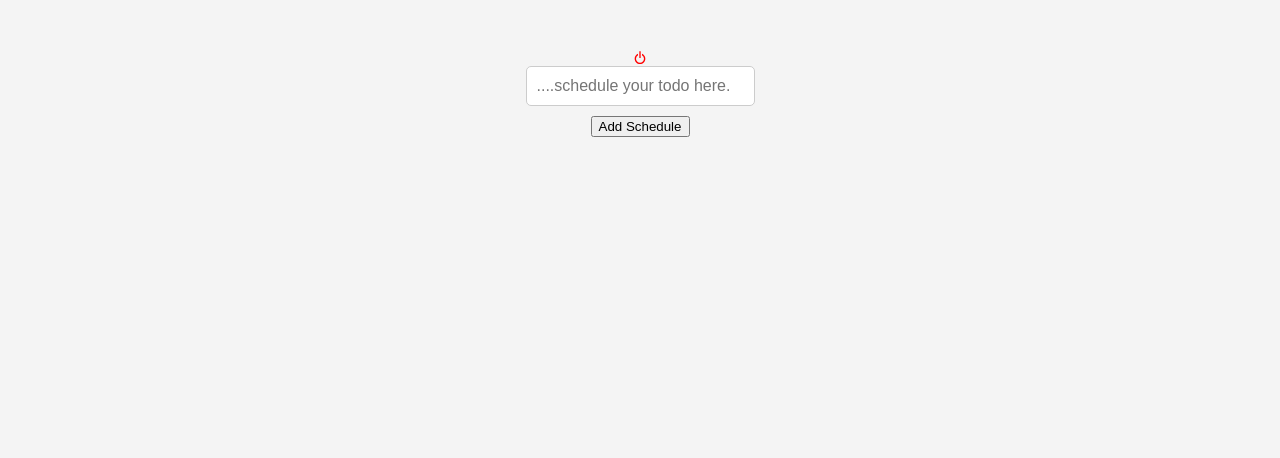
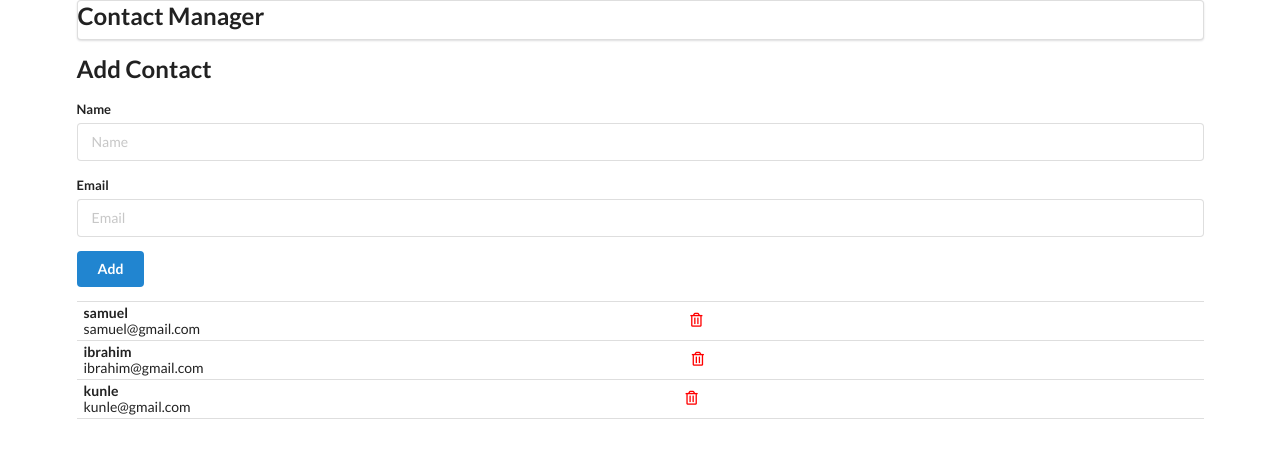
Before and after one commit to okechukwu-okolie/codingpractice-, a React (Vite) app: page /home in a window 1280 px wide. Shown: the top 458 px of the page. Built offline with nearby package versions, Linux system fonts and the light colour scheme; a web font is replaced by a local one.

Commit message:
adding to the codebase

```diff
--- a/index.html
+++ b/index.html
@@ -6,6 +6,7 @@
     <link rel="preconnect" href="https://fonts.gstatic.com" crossorigin>
     <link href="https://fonts.googleapis.com/css2?family=Imperial+Script&display=swap" rel="stylesheet">
     <link rel="icon" type="image/svg+xml" href="/vite.svg" />
+    <link rel="stylesheet" href="https://cdnjs.cloudflare.com/ajax/libs/semantic-ui/2.5.0/semantic.min.css" integrity="sha512-KXol4x3sVoO+8ZsWPFI/r5KBVB/ssCGB5tsv2nVOKwLg33wTFP3fmnXa47FdSVIshVTgsYk/1734xSk9aFIa4A==" crossorigin="anonymous" referrerpolicy="no-referrer" />
     <meta name="viewport" content="width=device-width, initial-scale=1.0" />
     <title>Vite + React</title>
   </head>
--- a/src/App.jsx
+++ b/src/App.jsx
@@ -1,22 +1,47 @@
+import Header from '../src/ReactProject/components/Header'
+import AddContact from '../src/ReactProject/components/AddContact'
+import ContactList from '../src/ReactProject/components/ContactList'
 import React,{useState} from 'react'
-import SignUp from './components/registration/signup/SignUp.jsx'
+// import SignUp from './components/registration/signup/SignUp.jsx'
 import { Router,Routes,Route } from 'react-router-dom'
-import SignIn from './components/registration/siginin/SignIn.jsx'
-import Scheduler from './components/registration/scheduler/Scheduler.jsx'
+// import SignIn from './components/registration/siginin/SignIn.jsx'
+// import Scheduler from './components/registration/scheduler/Scheduler.jsx'
 
 const App = () => {
+  const contacts = [
+    {
+      id:1,
+      name:'samuel',
+      email:'samuel@gmail.com'
+    },
+       {
+      id:2,
+      name:'ibrahim',
+      email:'ibrahim@gmail.com'
+    },
+   {
+      id:3,
+      name:'kunle',
+      email:'kunle@gmail.com'
+    },
+  ]
 
   return (
     // <Router>
-      <Routes>
-        <Route path='/' element={<SignUp/>}/>
-        <Route path='/signin' element ={<SignIn/>}/>
-        <Route path='/home' element ={<Scheduler/>}/>
-      </Routes>
+      // <Routes>
+      //   <Route path='/' element={<SignUp/>}/>
+      //   <Route path='/signin' element ={<SignIn/>}/>
+      //   <Route path='/home' element ={<Scheduler/>}/>
+      // </Routes>
     // </Router>
     // <div>
     //   <SignUp/>
     // </div>
+    <div className='ui container'>
+      <Header/>
+      <AddContact/>
+      <ContactList contacts={contacts}/>
+    </div>
   )
 }
 
--- /dev/null
+++ b/src/ReactProject/components/AddContact.jsx
@@ -0,0 +1,23 @@
+import React from 'react'
+
+const AddContact = () => {
+  return (
+    <div className='ui main'>
+      <h2>Add Contact</h2>
+      <form className='ui form'>
+        <div className="field">
+            <label>Name</label>
+            <input type="text" name='name' placeholder='Name' />
+        </div>
+
+        <div className="field">
+            <label>Email</label>
+            <input type="email" name='email' placeholder='Email' />
+        </div>
+        <button className='ui button blue'>Add</button>
+      </form>
+    </div>
+  )
+}
+
+export default AddContact
--- /dev/null
+++ b/src/ReactProject/components/ContactCard.jsx
@@ -0,0 +1,19 @@
+import React from 'react'
+
+const ContactCard = ({contacts}) => {
+
+    const {id,name,email} = contacts//this is destructuring
+
+  return (
+   <div className="item" style={{display:'flex',justifyContent:'space-between'}}>
+                <div className="content">
+                    <div className="header">{name}</div>
+                    <div>{email}</div>
+                </div>
+                <i className='trash alternate outline icon'
+                style={{color:'red',marginTop:'7px'}}></i>
+            </div>
+  )
+}
+
+export default ContactCard
--- /dev/null
+++ b/src/ReactProject/components/ContactList.jsx
@@ -0,0 +1,21 @@
+import React from 'react'
+import ContactCard from './ContactCard'
+
+const ContactList = ({contacts}) => {
+
+    const renderContactList = contacts.map((contact)=>{
+        return (
+            <>
+            <ContactCard contacts = {contact}/>
+            </>
+        )
+    })
+
+  return (
+    <div className='ui celled list' >
+      {renderContactList}
+    </div>
+  )
+}
+
+export default ContactList
--- /dev/null
+++ b/src/ReactProject/components/Header.jsx
@@ -0,0 +1,13 @@
+import React from 'react'
+
+const Header = () => {
+  return (
+    <div className='ui  center menu'>
+        <div className='ui container '>
+            <h2>Contact Manager</h2>
+        </div>
+    </div>
+  )
+}
+
+export default Header
```
